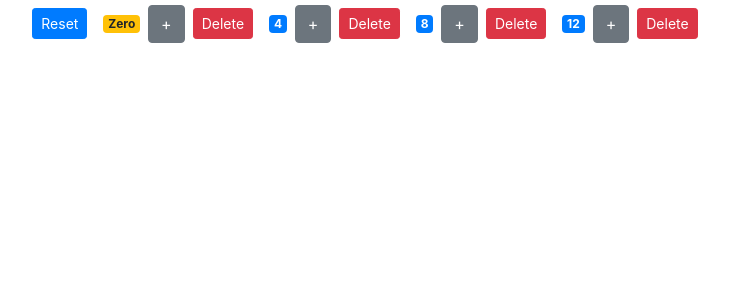
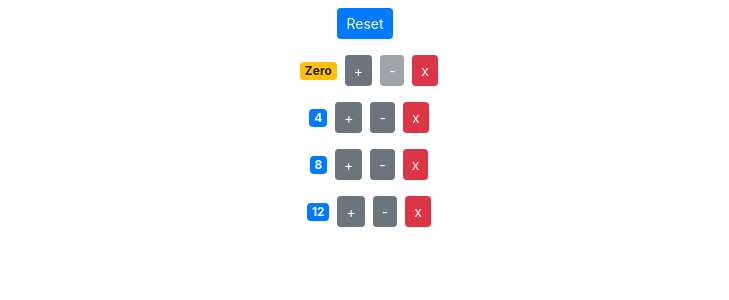
Before and after one commit to jesiolowski-wsb/react2024_PA2, a React (Create React App) app: page / in a window 1280 px wide. Shown: the top 300 px of the page, without its empty margins (275-1004 px from the left). Built offline with nearby package versions, Linux system fonts and the light colour scheme.

Commit message:
added decrement button

```diff
--- a/src/components/counter.jsx
+++ b/src/components/counter.jsx
@@ -8,21 +8,28 @@
   classes += props.counter.value === 0 ? "warning" : "primary";
 
   return (
-    <>
+    <div>
       <span className={classes}>{formatCount()}</span>
       <button
         onClick={() => props.onIncrement(props.counter)}
-        className="btn btn-secondary"
+        className="btn btn-sm btn-secondary"
       >
         +
       </button>
       <button
+        onClick={() => props.onDecrement(props.counter)}
+        className="btn btn-secondary m-2 btn-sm"
+        disabled={props.counter.value === 0}
+      >
+        -
+      </button>
+      <button
         onClick={() => props.onDelete(props.counter.id)}
-        className="btn btn-danger btn-sm m-2"
+        className="btn btn-danger btn-sm"
       >
-        Delete
+        x
       </button>
-    </>
+    </div>
   );
 };
 
--- a/src/components/counters.jsx
+++ b/src/components/counters.jsx
@@ -30,6 +30,14 @@
     setCounters(countersReset);
   };
 
+  const handleDecrement = (counter) => {
+    const countersUpdated = [...counters];
+    const index = countersUpdated.indexOf(counter);
+    countersUpdated[index] = { ...counter };
+    countersUpdated[index].value--;
+    setCounters(countersUpdated);
+  };
+
   return (
     <>
       <button onClick={handleReset} className="btn btn-sm btn-primary m-2">
@@ -41,6 +49,7 @@
           counter={counter}
           onDelete={handleDelete}
           onIncrement={handleIncrement}
+          onDecrement={handleDecrement}
         />
       ))}
     </>
```
